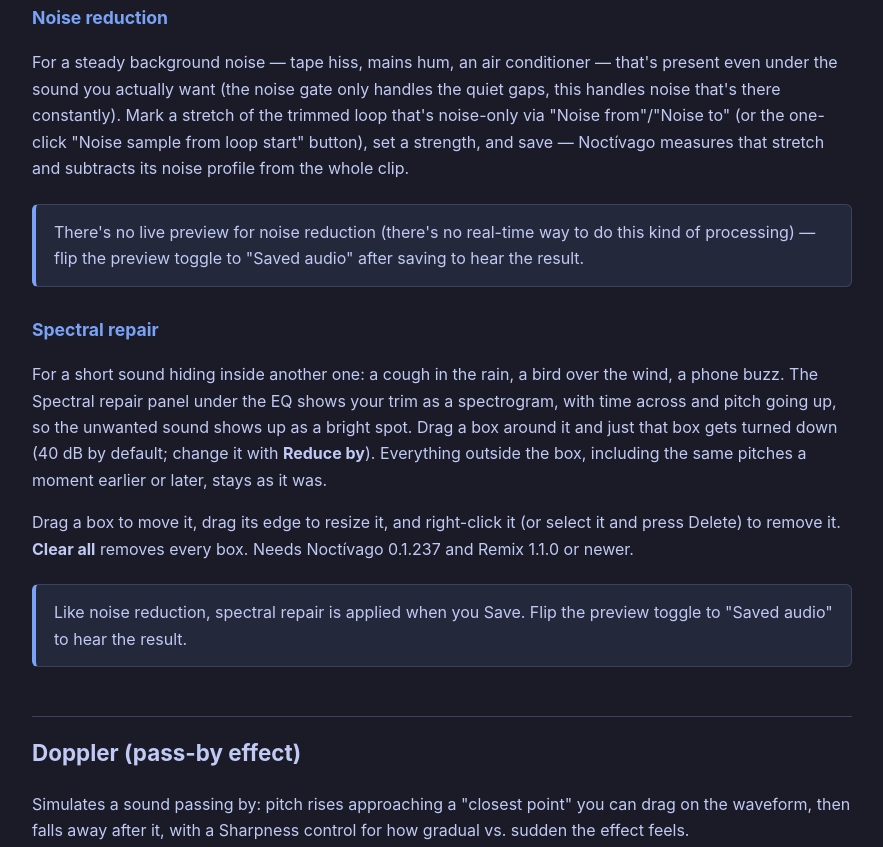
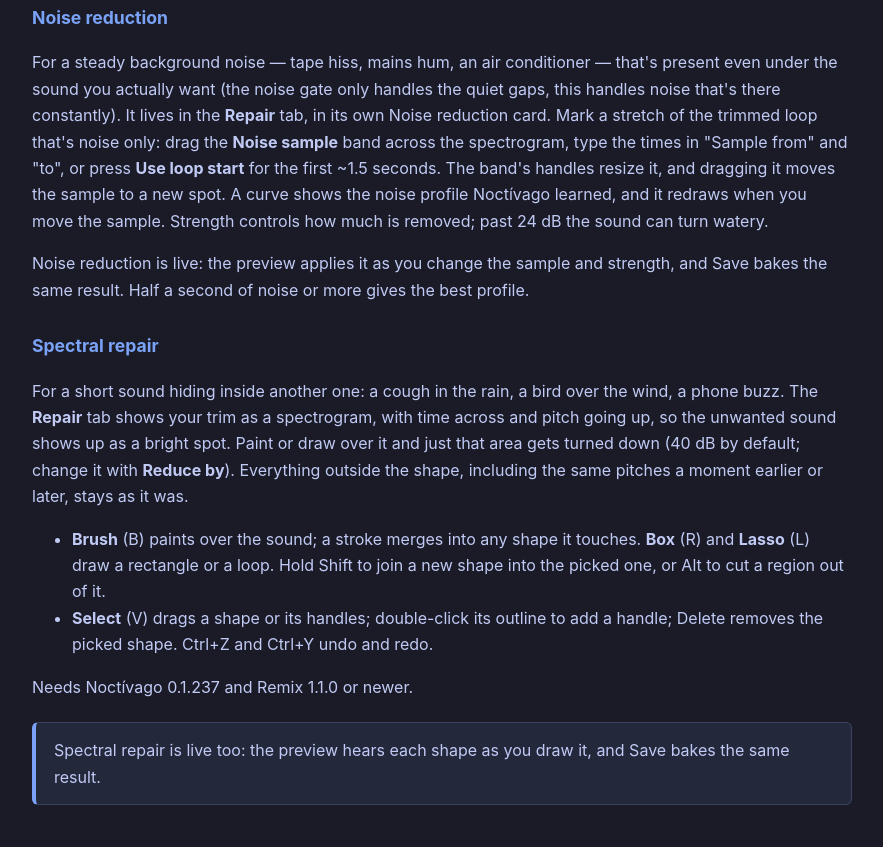
Before and after one commit to Venari-Hunt/noctivago-docs, a plain HTML site: page remix.html in a window 1280 px wide. Shown: the part 2772-3619 px from the top of the page, without its empty margins (198-1081 px from the left). Drawn offline with Linux system fonts and the light colour scheme.

Commit message:
remix.html: Repair tab (Noise reduction + Spectral repair), Noise sample band, live preview for both
Co-Authored-By: Claude Haiku 5.5 <noreply@anthropic.com>

```diff
--- a/remix.html
+++ b/remix.html
@@ -72,13 +72,17 @@
     <p>Quiets a sound whenever it drops below a threshold you set — useful for cutting a hissy or rumbly noise floor in the gaps between events on a self-recorded or otherwise noisy clip. Threshold, Reduction, Attack, and Release controls; off by default.</p>
 
     <h3 id="noise-reduction">Noise reduction</h3>
-    <p>For a steady background noise — tape hiss, mains hum, an air conditioner — that's present even under the sound you actually want (the noise gate only handles the quiet gaps, this handles noise that's there constantly). Mark a stretch of the trimmed loop that's noise-only via "Noise from"/"Noise to" (or the one-click "Noise sample from loop start" button), set a strength, and save — Noctívago measures that stretch and subtracts its noise profile from the whole clip.</p>
-    <div class="callout">There's no live preview for noise reduction (there's no real-time way to do this kind of processing) — flip the preview toggle to "Saved audio" after saving to hear the result.</div>
+    <p>For a steady background noise — tape hiss, mains hum, an air conditioner — that's present even under the sound you actually want (the noise gate only handles the quiet gaps, this handles noise that's there constantly). It lives in the <strong>Repair</strong> tab, in its own Noise reduction card. Mark a stretch of the trimmed loop that's noise only: drag the <strong>Noise sample</strong> band across the spectrogram, type the times in "Sample from" and "to", or press <strong>Use loop start</strong> for the first ~1.5 seconds. The band's handles resize it, and dragging it moves the sample to a new spot. A curve shows the noise profile Noctívago learned, and it redraws when you move the sample. Strength controls how much is removed; past 24 dB the sound can turn watery.</p>
+    <p>Noise reduction is live: the preview applies it as you change the sample and strength, and Save bakes the same result. Half a second of noise or more gives the best profile.</p>
 
     <h3 id="spectral-repair">Spectral repair</h3>
-    <p>For a short sound hiding inside another one: a cough in the rain, a bird over the wind, a phone buzz. The Spectral repair panel under the EQ shows your trim as a spectrogram, with time across and pitch going up, so the unwanted sound shows up as a bright spot. Drag a box around it and just that box gets turned down (40 dB by default; change it with <strong>Reduce by</strong>). Everything outside the box, including the same pitches a moment earlier or later, stays as it was.</p>
-    <p>Drag a box to move it, drag its edge to resize it, and right-click it (or select it and press Delete) to remove it. <strong>Clear all</strong> removes every box. Needs Noctívago 0.1.237 and Remix 1.1.0 or newer.</p>
-    <div class="callout">Like noise reduction, spectral repair is applied when you Save. Flip the preview toggle to "Saved audio" to hear the result.</div>
+    <p>For a short sound hiding inside another one: a cough in the rain, a bird over the wind, a phone buzz. The <strong>Repair</strong> tab shows your trim as a spectrogram, with time across and pitch going up, so the unwanted sound shows up as a bright spot. Paint or draw over it and just that area gets turned down (40 dB by default; change it with <strong>Reduce by</strong>). Everything outside the shape, including the same pitches a moment earlier or later, stays as it was.</p>
+    <ul>
+      <li><strong>Brush</strong> (B) paints over the sound; a stroke merges into any shape it touches. <strong>Box</strong> (R) and <strong>Lasso</strong> (L) draw a rectangle or a loop. Hold Shift to join a new shape into the picked one, or Alt to cut a region out of it.</li>
+      <li><strong>Select</strong> (V) drags a shape or its handles; double-click its outline to add a handle; Delete removes the picked shape. Ctrl+Z and Ctrl+Y undo and redo.</li>
+    </ul>
+    <p>Needs Noctívago 0.1.237 and Remix 1.1.0 or newer.</p>
+    <div class="callout">Spectral repair is live too: the preview hears each shape as you draw it, and Save bakes the same result.</div>
 
     <h2>Doppler (pass-by effect)</h2>
     <p>Simulates a sound passing by: pitch rises approaching a "closest point" you can drag on the waveform, then falls away after it, with a Sharpness control for how gradual vs. sudden the effect feels.</p>
@@ -106,7 +110,7 @@
     <p>Ctrl+Z / Ctrl+Shift+Z undo and redo your edits; a Cancel button discards everything since you opened the sound; leaving with unsaved changes prompts you first (with a "don't ask again" option). An A/B compare lets you snapshot the current EQ into a slot and flip back and forth while tuning.</p>
 
     <h2>Live edit vs. Saved audio</h2>
-    <p>Most controls preview live as you drag. A few (Doppler, Reverse, Noise reduction, Spectral repair, and Pitch beyond a rough approximation) can't be previewed in real time. A toggle next to Play switches between <strong>Live edit</strong> and <strong>Saved audio</strong>, the actual file the Mixer plays. If nothing is saved yet, switching to Saved audio saves first. Saved audio loops gaplessly, exactly as it will in your mix, and you can keep saving while you listen to it.</p>
+    <p>Most controls preview live as you drag, including Noise reduction and Spectral repair. A few (Doppler, Reverse, and Pitch beyond a rough approximation) can't be previewed exactly in real time. A toggle next to Play switches between <strong>Live edit</strong> and <strong>Saved audio</strong>, the actual file the Mixer plays. If nothing is saved yet, switching to Saved audio saves first. Saved audio loops gaplessly, exactly as it will in your mix, and you can keep saving while you listen to it.</p>
 
     <h2>What comes next</h2>
     <div class="feature-grid">
```
